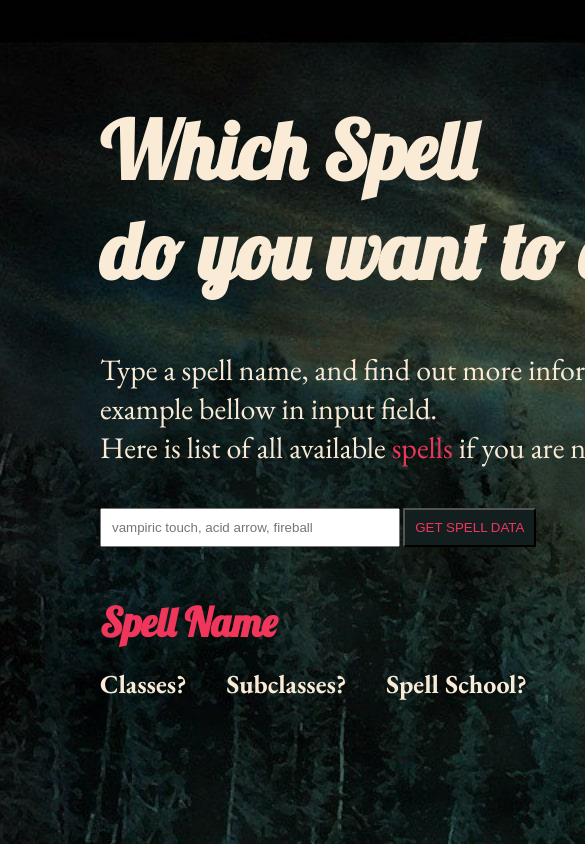
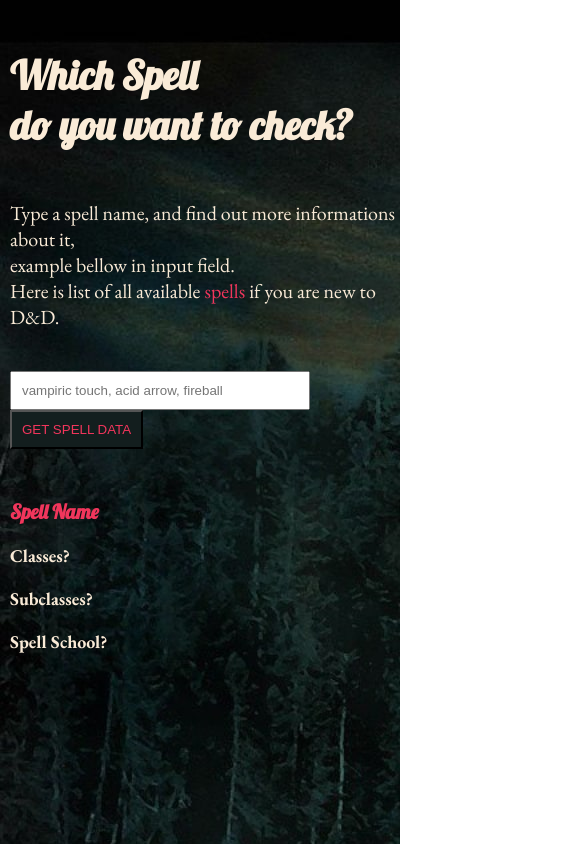
Before and after one commit to susakovich/ddAPI, a plain HTML site: page index.html in a window 390 px wide. Shown: the top 844 px of the page, 585 px wide, since content can reach past the window. Drawn offline with nearby package versions, Linux system fonts and the light colour scheme.

Commit message:
Make it responsive for mobile

```diff
--- a/style.css
+++ b/style.css
@@ -84,3 +84,38 @@ a {
 .school-info > ul {
   width: 50%;
 }
+
+/* Responsive for smaller screens */
+
+@media only screen and (max-width: 600px) {
+  .container {
+    width: 100%;
+    margin: 50px 10px;
+  }
+  h1 {
+    font-size: 40px;
+  }
+  h2 {
+    font-size: 20px;
+  }
+  h3,
+  #spellSchool {
+    font-size: 18px;
+  }
+  ul > li {
+    font-size: 16px;
+  }
+  p {
+    font-size: 20px;
+  }
+  .info-two {
+    flex-direction: column;
+    gap: 20px;
+  }
+  .school-info {
+    width: 100%;
+  }
+  .school-info > ul {
+    width: 100%;
+  }
+}
```
